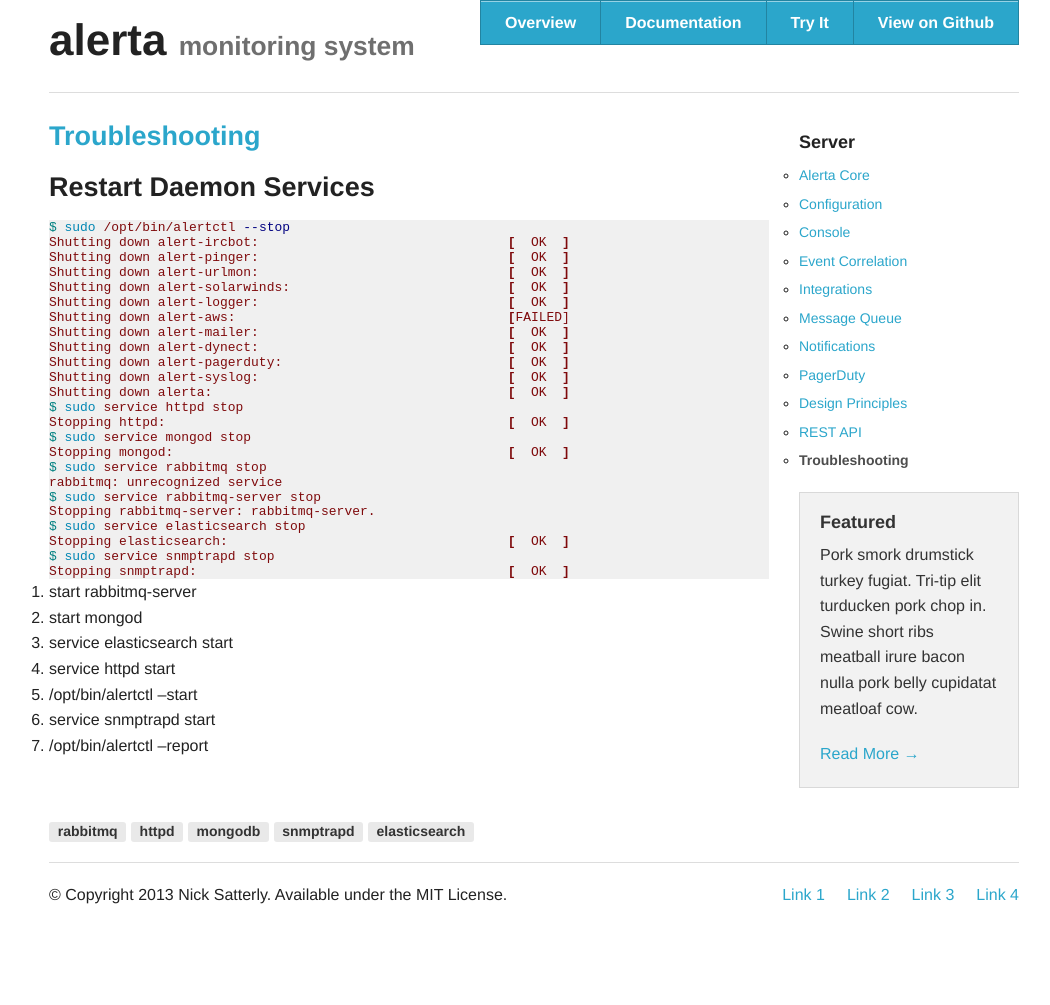
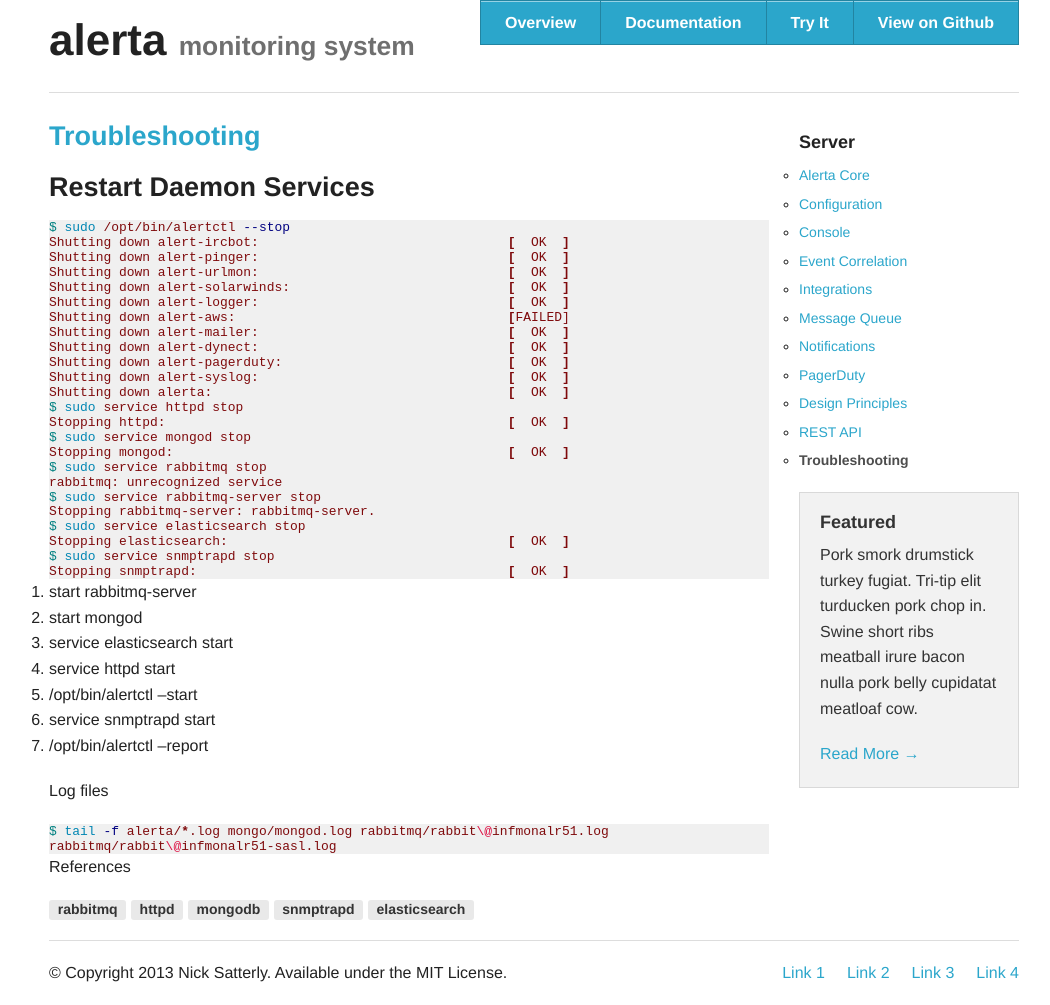
Before and after one commit to alerta/alerta.github.io, a Jekyll site: the page built from docs/troubleshooting.md, in a window 1280 px wide. Shown: the whole page, without its empty margins (106-1156 px from the left). Built offline with Jekyll 4.4.1, drawn with Linux system fonts in a browser that asks for light colours; before the commit the page ends 927 px from its top, so only the background shows below that.

Commit message:
add log files to troubleshooting page

```diff
--- a/docs/troubleshooting.md
+++ b/docs/troubleshooting.md
@@ -42,3 +42,11 @@
 5. /opt/bin/alertctl --start
 6. service snmptrapd start
 7. /opt/bin/alertctl --report
+
+Log files
+
+{% highlight bash %}
+$ tail -f alerta/*.log mongo/mongod.log rabbitmq/rabbit\@infmonalr51.log rabbitmq/rabbit\@infmonalr51-sasl.log
+{% endhighlight %}
+
+References
```
